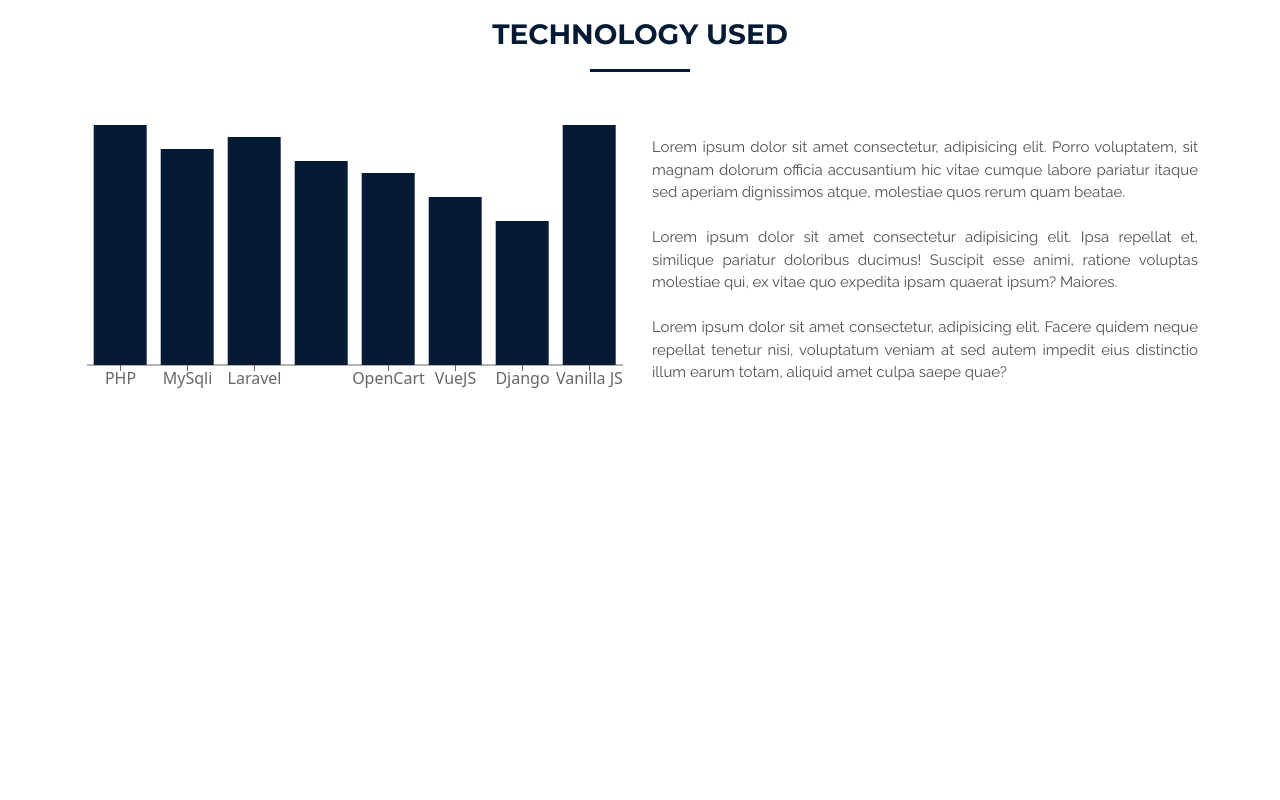
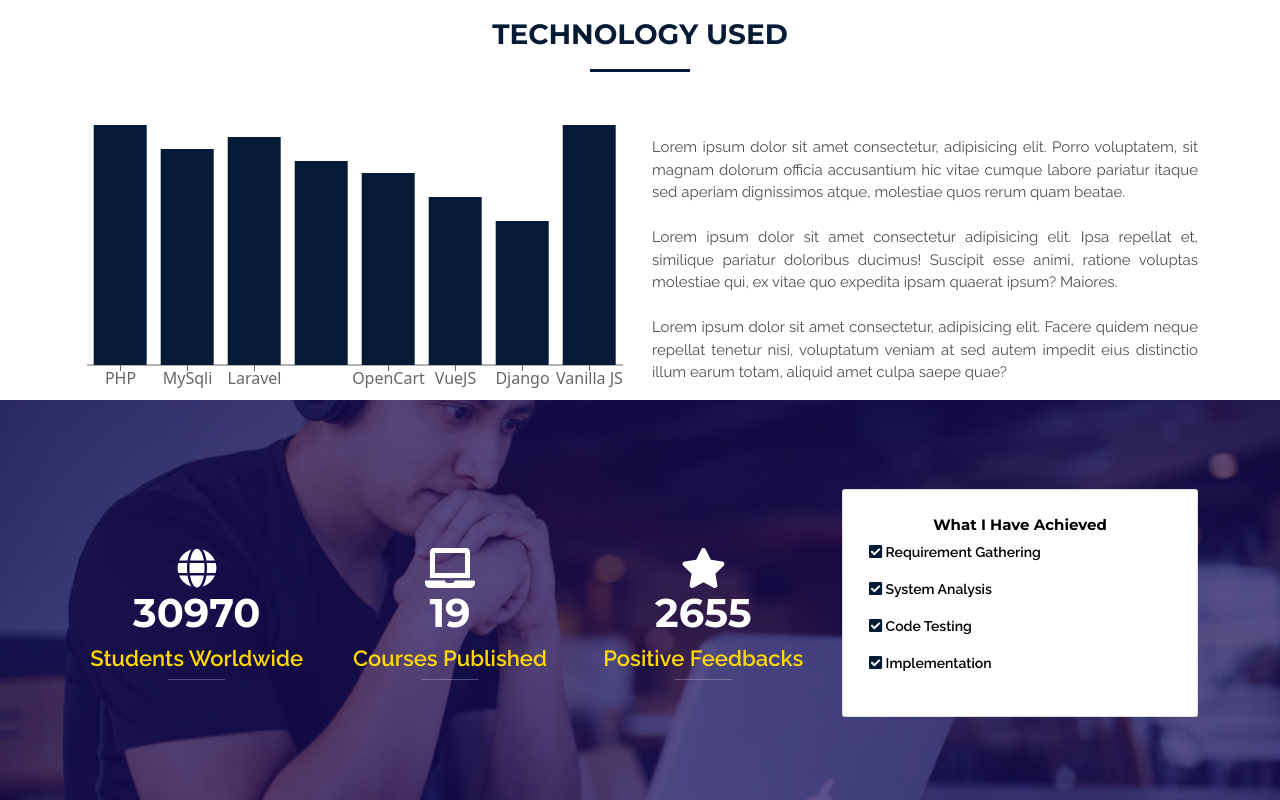
Before and after one commit to pavel99pop/Laravel-with-Reactjs-Udemy-, a React (Create React App) app in the folder frontend/: page / in a window 1280 px wide. Shown: the part 1156-1956 px from the top of the page. Before the commit the page ends 1556 px from the top, so only its background shows below. Built offline with nearby package versions, Linux system fonts and the light colour scheme; a web font is replaced by a local one.

Commit message:
Created summary component using CountUp and VisibilitySensor

```diff
--- a/frontend/package.json
+++ b/frontend/package.json
@@ -3,14 +3,19 @@
   "version": "0.1.0",
   "private": true,
   "dependencies": {
+    "@fortawesome/fontawesome-svg-core": "^1.2.35",
+    "@fortawesome/free-solid-svg-icons": "^5.15.3",
+    "@fortawesome/react-fontawesome": "^0.1.14",
     "@testing-library/jest-dom": "^5.14.1",
     "@testing-library/react": "^11.2.7",
     "@testing-library/user-event": "^12.8.3",
     "bootstrap": "^5.0.2",
     "react": "^17.0.2",
     "react-bootstrap": "^1.6.1",
+    "react-countup": "^5.2.0",
     "react-dom": "^17.0.2",
     "react-scripts": "4.0.3",
+    "react-visibility-sensor": "^5.1.1",
     "recharts": "^2.0.10",
     "web-vitals": "^1.1.2"
   },
--- a/frontend/src/App.js
+++ b/frontend/src/App.js
@@ -1,5 +1,11 @@
 import React from "react";
-import { Analysis, Services, TopBanner, TopNavigation } from "./components";
+import {
+  Analysis,
+  Services,
+  Summary,
+  TopBanner,
+  TopNavigation,
+} from "./components";
 
 function App() {
   return (
@@ -8,6 +14,7 @@
       <TopBanner />
       <Services />
       <Analysis />
+      <Summary />
     </div>
   );
 }
--- a/frontend/src/assets/styles/styles.css
+++ b/frontend/src/assets/styles/styles.css
@@ -115,3 +115,68 @@
 .text-justify {
   text-align: justify;
 }
+
+.summaryFixedBanner {
+  background-image: url(../images/summary.jpg);
+  min-height: 400px;
+  background-attachment: fixed;
+  background-position: center;
+  background-repeat: no-repeat;
+  background-size: cover;
+}
+
+.summaryBannerOverlay {
+  position: absolute;
+  min-height: 400px;
+  width: 100%;
+  background: rgb(27, 11, 92, 0.7);
+}
+
+.countNumber {
+  color: #fff;
+  font-family: "Montserrat", sans-serif;
+  font-weight: 700;
+  font-size: 40px;
+}
+
+.countTitle {
+  color: #ffd900;
+  font-family: "Raleway", sans-serif;
+  font-weight: 600;
+  font-size: 22px;
+}
+
+.countSection {
+  margin-top: 20%;
+}
+
+.cardTitle {
+  color: #000;
+  font-family: "Montserrat", sans-serif;
+  font-weight: 700;
+  font-size: 15px;
+}
+
+.cardSubTitle {
+  color: #000;
+  font-family: "Raleway", sans-serif;
+  font-weight: 600;
+  font-size: 14px;
+  text-align: justify;
+}
+
+.workCard {
+  margin-top: 25%;
+  padding: 10px;
+  border-radius: 3px;
+}
+
+.iconBullet {
+  color: #051b35;
+  font-size: 15px;
+}
+
+.iconProject {
+  color: #fff;
+  font-size: 40px;
+}
--- /dev/null
+++ b/frontend/src/components/Summary/Summary.jsx
@@ -0,0 +1,114 @@
+import {
+  faCheckSquare,
+  faGlobe,
+  faLaptop,
+  faStar,
+} from "@fortawesome/free-solid-svg-icons";
+import { FontAwesomeIcon } from "@fortawesome/react-fontawesome";
+import React, { Fragment } from "react";
+import { Button, Card, Col, Container, Row } from "react-bootstrap";
+import CountUp from "react-countup";
+import VisibilitySensor from "react-visibility-sensor";
+
+const Summary = () => {
+  return (
+    <Fragment>
+      <Container fluid={true} className="summaryFixedBanner p-0">
+        <div className="summaryBannerOverlay">
+          <Container className="text-center">
+            <Row>
+              <Col lg={8} md={6}>
+                <Row className="countSection">
+                  <Col>
+                    <FontAwesomeIcon className="iconProject" icon={faGlobe} />
+                    <h1 className="countNumber">
+                      <CountUp start={0} end={35000} duration={2.75}>
+                        {({ countUpRef, start }) => (
+                          <VisibilitySensor onChange={start} delayedCall>
+                            <span ref={countUpRef} />
+                          </VisibilitySensor>
+                        )}
+                      </CountUp>
+                    </h1>
+                    <h4 className="countTitle">Students Worldwide</h4>
+                    <hr className="bg-white w-25 m-auto" />
+                  </Col>
+                  <Col>
+                    <FontAwesomeIcon className="iconProject" icon={faLaptop} />
+                    <h1 className="countNumber">
+                      <CountUp start={0} end={22} duration={2.75}>
+                        {({ countUpRef, start }) => (
+                          <VisibilitySensor onChange={start} delayedCall>
+                            <span ref={countUpRef} />
+                          </VisibilitySensor>
+                        )}
+                      </CountUp>
+                    </h1>
+                    <h4 className="countTitle">Courses Published</h4>
+                    <hr className="bg-white w-25 m-auto" />
+                  </Col>
+                  <Col>
+                    <FontAwesomeIcon className="iconProject" icon={faStar} />
+                    <h1 className="countNumber">
+                      <CountUp start={0} end={3000} duration={2.75}>
+                        {({ countUpRef, start }) => (
+                          <VisibilitySensor onChange={start} delayedCall>
+                            <span ref={countUpRef} />
+                          </VisibilitySensor>
+                        )}
+                      </CountUp>
+                    </h1>
+                    <h4 className="countTitle">Positive Feedbacks</h4>
+                    <hr className="bg-white w-25 m-auto" />
+                  </Col>
+                </Row>
+              </Col>
+
+              <Col lg={4} md={6}>
+                <Card className="workCard">
+                  <Card.Body>
+                    <Card.Title className="cardTitle">
+                      What I Have Achieved
+                    </Card.Title>
+                    <Card.Text>
+                      <p className="cardSubTitle">
+                        <FontAwesomeIcon
+                          className="iconBullet"
+                          icon={faCheckSquare}
+                        />{" "}
+                        Requirement Gathering
+                      </p>
+                      <p className="cardSubTitle">
+                        <FontAwesomeIcon
+                          className="iconBullet"
+                          icon={faCheckSquare}
+                        />{" "}
+                        System Analysis
+                      </p>
+                      <p className="cardSubTitle">
+                        <FontAwesomeIcon
+                          className="iconBullet"
+                          icon={faCheckSquare}
+                        />{" "}
+                        Code Testing
+                      </p>
+                      <p className="cardSubTitle">
+                        <FontAwesomeIcon
+                          className="iconBullet"
+                          icon={faCheckSquare}
+                        />{" "}
+                        Implementation
+                      </p>
+                    </Card.Text>
+                  </Card.Body>
+                </Card>
+              </Col>
+            </Row>
+          </Container>
+        </div>
+      </Container>
+    </Fragment>
+  );
+};
+
+export default Summary;
--- a/frontend/src/components/index.jsx
+++ b/frontend/src/components/index.jsx
@@ -2,3 +2,4 @@
 export { default as Services } from "./Services/Services";
 export { default as TopNavigation } from "./TopNavigation/TopNavigation";
 export { default as Analysis } from "./Analysis/Analysis";
+export { default as Summary } from "./Summary/Summary";
```
Also changed, not shown: 1 other file (tests, documents, lock files or other folders).
